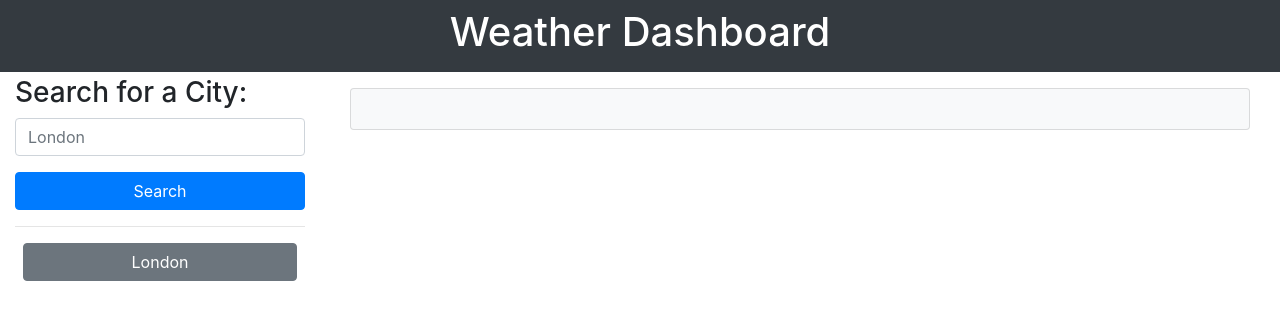
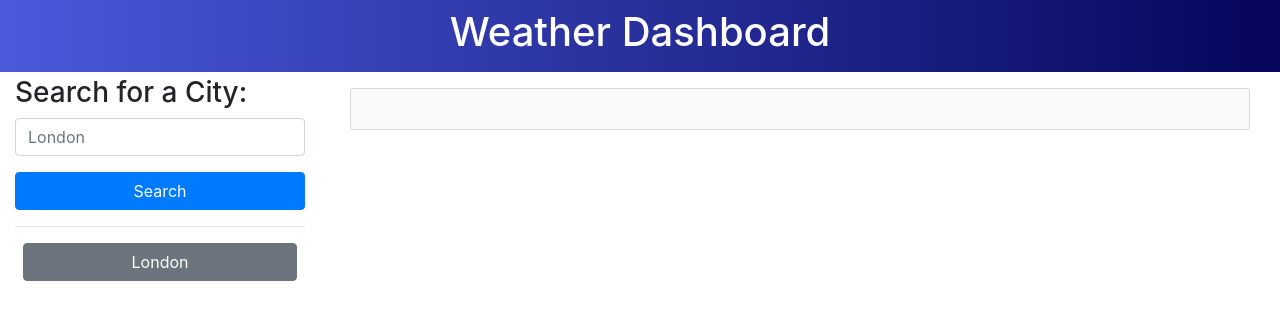
Before and after one commit to koolleeo/Weather-Dashboard, a plain HTML site: page index.html in a window 1280 px wide. Drawn offline with nearby package versions, Linux system fonts and the light colour scheme; no server answers.

Commit message:
CSS updated. added css gradient effect, and added link to css file

```diff
--- a/assets/css/style.css
+++ b/assets/css/style.css
@@ -0,0 +1,8 @@
+#weather-header {
+
+    background-image: linear-gradient(
+      to right,
+      rgb(75, 90, 220),
+      rgb(5, 5, 90)
+    )
+  }
--- a/index.html
+++ b/index.html
@@ -7,11 +7,12 @@
   <meta http-equiv="X-UA-Compatible" content="ie=edge" />
   <link rel="stylesheet" href=https://stackpath.bootstrapcdn.com/bootstrap/4.3.1/css/bootstrap.min.css />
   <link rel="stylesheet" href=https://stackpath.bootstrapcdn.com/font-awesome/4.7.0/css/font-awesome.min.css />
+  <link rel="stylesheet" href="./assets/css/style.css">
   <title>Weather Dashboard</title>
 </head>
 
 <body>
-  <header class="container-fluid text-center text-white bg-dark p-2 weather-header">
+  <header id="weather-header" class="container-fluid text-center text-white bg-dark p-2">
     <h1>Weather Dashboard</h1>
   </header>
 
```
